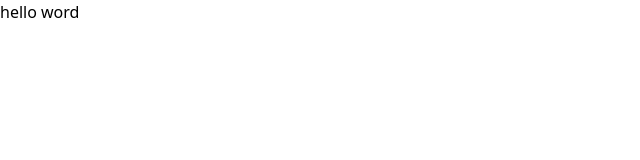
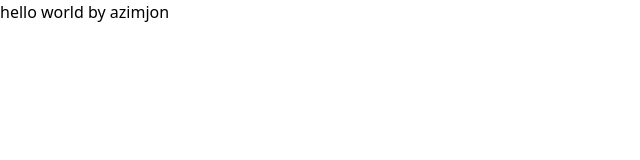
Before and after one commit to Mrshokhrukh/mockapi-practise, a website: page index.html in a window 1280 px wide. Shown: the whole page, without its empty margins (0-640 px from the left). Drawn offline with Linux system fonts and the light colour scheme.

Commit message:
Update index.html
h1 qushdim

```diff
--- a/index.html
+++ b/index.html
@@ -14,7 +14,7 @@
 
 <body>
 
-<h1>hello word</h1>
+<h1>hello world by azimjon</h1>
 </body>
 
 </html>
```
